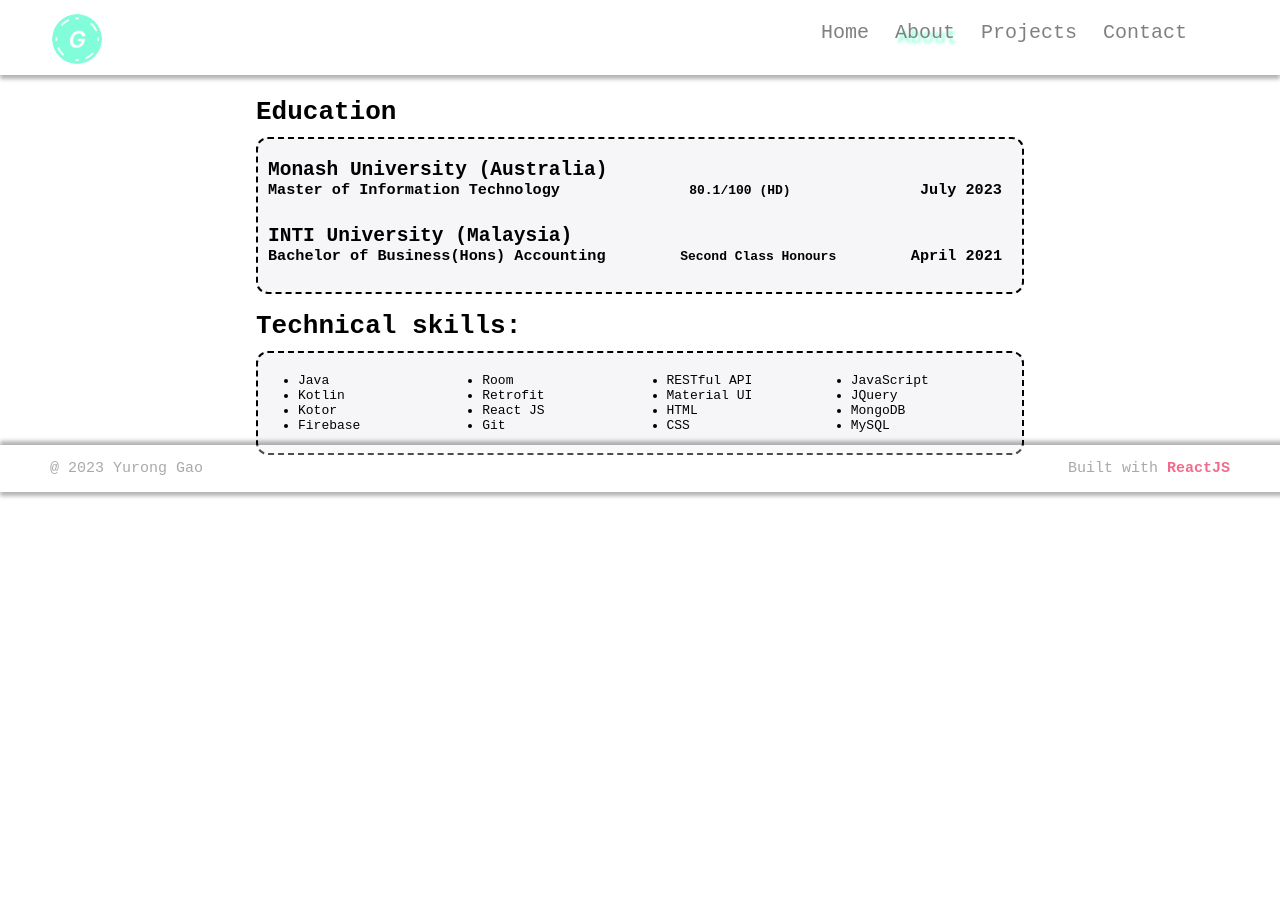
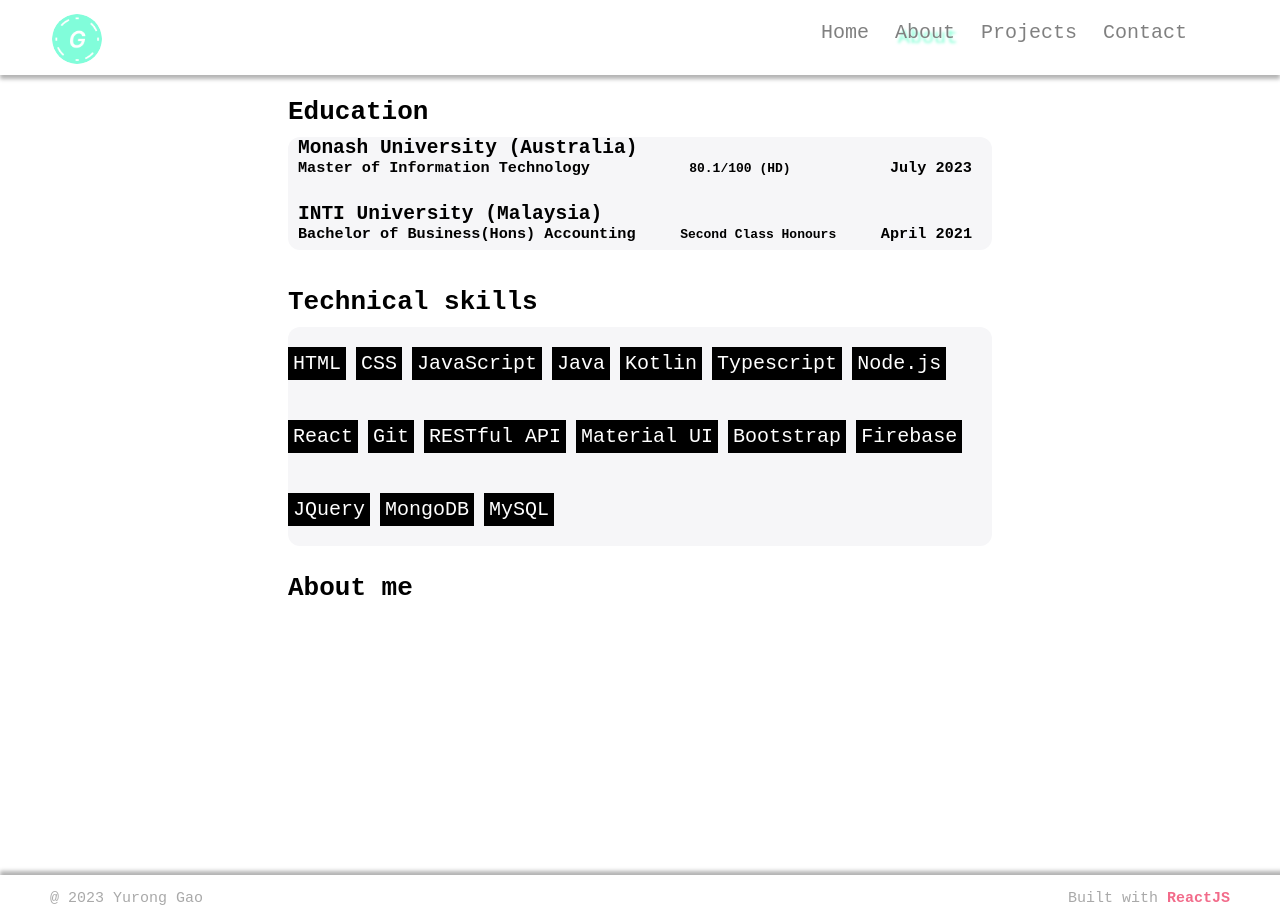
Before and after one commit to EATGao/all-about-yurong, a React (Create React App) app: page /about in a window 1280 px wide. Before the commit the page ends 800 px from the top, so only its background shows below. Built offline with nearby package versions, Linux system fonts and the light colour scheme.

Commit message:
adjust header

```diff
--- a/package.json
+++ b/package.json
@@ -7,6 +7,7 @@
     "@emotion/styled": "^11.11.0",
     "@mui/icons-material": "^5.14.1",
     "@mui/material": "^5.14.2",
+    "@mui/styles": "^5.14.3",
     "@testing-library/jest-dom": "^5.17.0",
     "@testing-library/react": "^13.4.0",
     "@testing-library/user-event": "^13.5.0",
@@ -41,5 +42,8 @@
       "last 1 firefox version",
       "last 1 safari version"
     ]
+  },
+  "devDependencies": {
+    "@babel/plugin-proposal-private-property-in-object": "^7.21.11"
   }
 }
--- a/src/Header/Header.js
+++ b/src/Header/Header.js
@@ -21,7 +21,7 @@ function Header() {
     <div className='header'>
 
       <div className='header__left'>
-        <img src={Logo} />
+        <img src={Logo} alt='a logo'/>
       </div>
 
       <div className='header__right'>
--- a/src/Pages/About/About.css
+++ b/src/Pages/About/About.css
@@ -2,7 +2,8 @@
     display: flex;
     flex-direction: column;
     margin: 0 auto;
-    width: 60%;
+    width: 55%;
+    height: 100vh;
 }
 
 .about__education {
@@ -11,7 +12,6 @@
 
 .educations {
     margin-top: 20px;
-    border: 2px dashed black;
     border-radius: 12px;
     background-color: #F6F6F8;
 }
@@ -22,19 +22,32 @@
 
 .about__technical__skill {
     margin-bottom: -10px;
-    border: 2px dashed black;
     border-radius: 12px;
     background-color: #F6F6F8;
 }
 
+.about__technical__skill > p {
+    display: inline-block;
+    background-color: black;
+    color: white;
+    font-size: 20px;
+    margin-right: 10px;
+    padding: 5px;
+}
 
-
-.about__technical__skill > ul {
-    margin-top: 20px;
-    margin-bottom: 20px;
-    columns: 4;
+.about__technical__skill > p:hover {
+    display: inline-block;
+    background-color: black;
+    color: white;
+    font-size: 20px;
+    margin-right: 10px;
+    padding: 5px;
 }
 
 .about__technical > h1 {
     margin-bottom: 10px;
 }
+
+.about__me {
+    margin-top: 20px;
+}
--- a/src/Pages/About/About.js
+++ b/src/Pages/About/About.js
@@ -25,26 +25,30 @@ function About() {
           </div>
 
           <div className='about__technical'>
-            <h1>Technical skills:</h1>
+            <h1>Technical skills</h1>
             <div className='about__technical__skill'>
-              <ul>
-                <li>Java</li>
-                <li>Kotlin</li>
-                <li>Kotor</li>
-                <li>Firebase</li>
-                <li>Room</li>
-                <li>Retrofit</li>
-                <li>React JS</li>
-                <li>Git</li>
-                <li>RESTful API</li>
-                <li>Material UI</li>
-                <li>HTML</li>
-                <li>CSS</li>
-                <li>JavaScript</li>
-                <li>JQuery</li>
-                <li>MongoDB</li>
-                <li>MySQL</li>
-              </ul>
+                <p>HTML</p>
+                <p>CSS</p>
+                <p>JavaScript</p>
+                <p>Java</p>
+                <p>Kotlin</p>
+                <p>Typescript</p>
+                <p>Node.js</p>
+                <p>React</p>
+                <p>Git</p>
+                <p>RESTful API</p>
+                <p>Material UI</p>
+                <p>Bootstrap</p>
+                <p>Firebase</p>
+                <p>JQuery</p>
+                <p>MongoDB</p>
+                <p>MySQL</p>
+            </div>
+          </div>
+          <div className='about__me'>
+            <h1>About me</h1>
+            <div className='about__self__description'>
+
             </div>
           </div>
         </div>
--- a/src/Pages/Home/SocialMedia.css
+++ b/src/Pages/Home/SocialMedia.css
@@ -16,3 +16,7 @@
     font-size: 20px;
     font-weight: 600;
 }
+
+.icon__btns {
+    width: 50px;
+}
--- a/src/Pages/Home/SocialMedia.js
+++ b/src/Pages/Home/SocialMedia.js
@@ -1,7 +1,16 @@
 import React from 'react'
 import './SocialMedia.css'
+import { makeStyles } from '@mui/styles'
 
-function SocialMedia({ IconButton, title, color, isWeb, url, email}) {
+function SocialMedia({ IconButton, title, isWeb, url, email}) {
+
+  const useStyles = makeStyles({
+    root: {
+      width: 30,
+      height: 30
+    }
+  });
+
   const handleClick = () => {
     if (isWeb) {
       window.open(url, '_blank')
@@ -18,9 +27,11 @@ function SocialMedia({ IconButton, title, color, isWeb, url, email}) {
 
   }
 
+  const classes = useStyles()
+
   return (
     <div className='social__media' onClick={handleClick}>
-      <IconButton style={{color:color}} />
+      <IconButton classes={{root: classes.root}}/>
       <p>{title}</p>
     </div>
 
```
Also changed, not shown: 1 other file (tests, documents, lock files or other folders).
